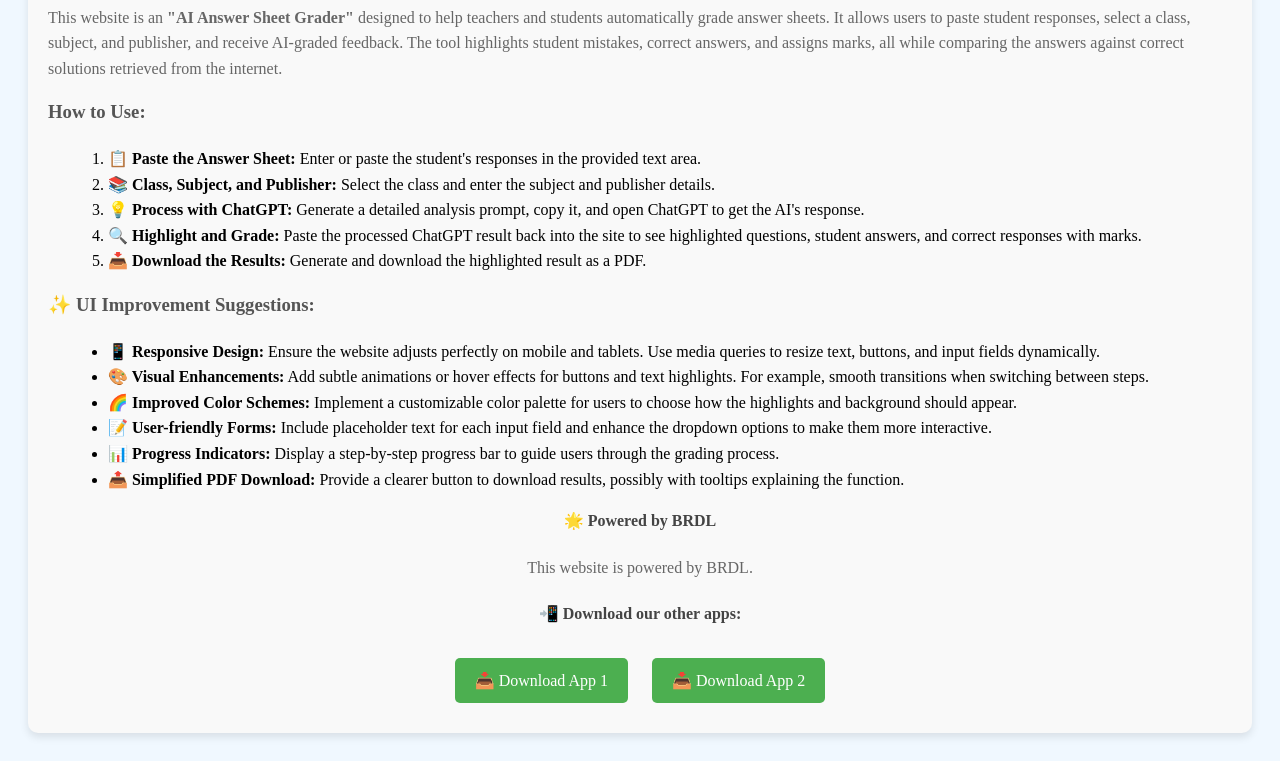
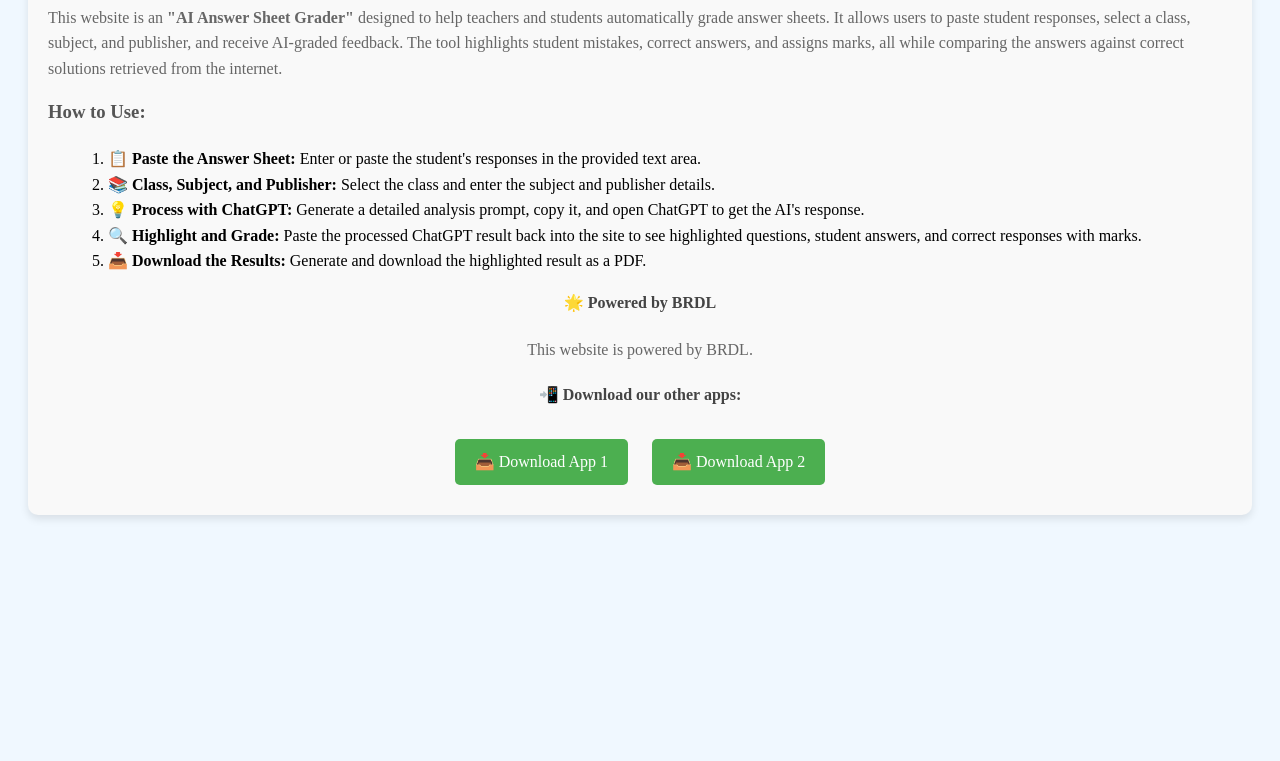
Before and after one commit to Prince364133/Ai-test-checher-, a plain HTML site: page index.html in a window 1280 px wide. Shown: the part 911-1672 px from the top of the page. After the commit the page ends 1454 px from the top, so only its background shows below. Drawn offline with nearby package versions, Linux system fonts and the light colour scheme.

Commit message:
Update index.html

```diff
--- a/index.html
+++ b/index.html
@@ -297,15 +297,7 @@ blue">AI TEST CHECKER 🔥</h1></label>
             <li><strong>📥 Download the Results:</strong> Generate and download the highlighted result as a PDF.</li>
         </ol>
 
-        <h3>✨ UI Improvement Suggestions:</h3>
-        <ul>
-            <li><strong>📱 Responsive Design:</strong> Ensure the website adjusts perfectly on mobile and tablets. Use media queries to resize text, buttons, and input fields dynamically.</li>
-            <li><strong>🎨 Visual Enhancements:</strong> Add subtle animations or hover effects for buttons and text highlights. For example, smooth transitions when switching between steps.</li>
-            <li><strong>🌈 Improved Color Schemes:</strong> Implement a customizable color palette for users to choose how the highlights and background should appear.</li>
-            <li><strong>📝 User-friendly Forms:</strong> Include placeholder text for each input field and enhance the dropdown options to make them more interactive.</li>
-            <li><strong>📊 Progress Indicators:</strong> Display a step-by-step progress bar to guide users through the grading process.</li>
-            <li><strong>📤 Simplified PDF Download:</strong> Provide a clearer button to download results, possibly with tooltips explaining the function.</li>
-        </ul>
+
 
         <h4>🌟 Powered by BRDL</h4>
         <p class="watermark">This website is powered by BRDL.</p>
```
